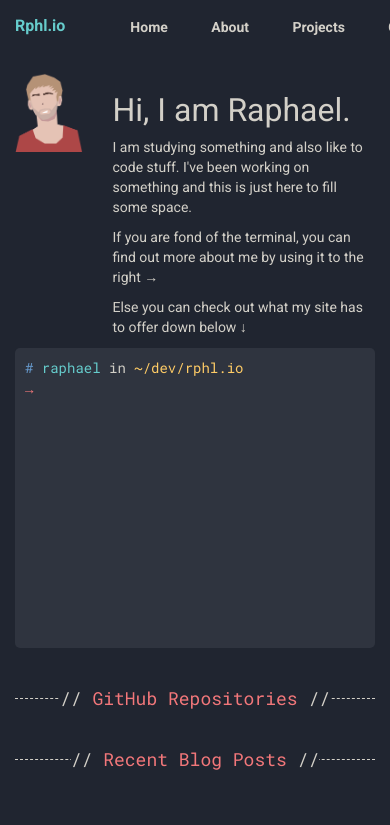
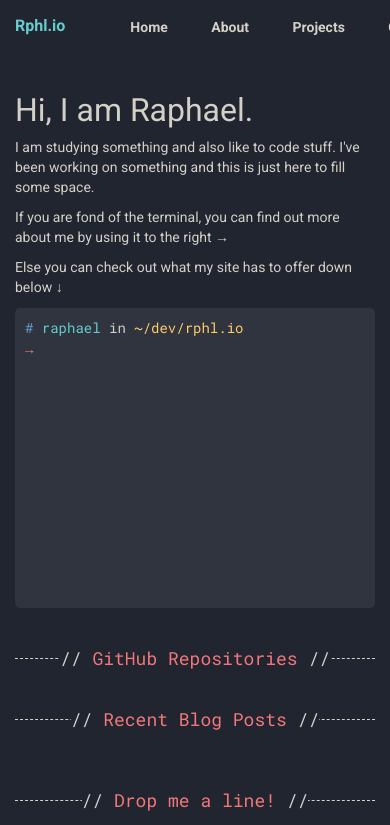
Before and after one commit to Algram/rphl.io, a website: page index.html in a window 390 px wide. Shown: the top 825 px of the page. Drawn offline with Linux system fonts and the light colour scheme; files that its build step writes are made by us from their sources; no server answers.

Commit message:
Mobile optimizations

```diff
--- a/index.html
+++ b/index.html
@@ -30,10 +30,10 @@
       </header>
     </div>
     <div class="row margin-bottom-xl">
-      <div class="col-xs-3 col-sm-3 col-md-3">
-        <img class="img-responsive" src="images/me.png" />
+      <div class="hidden-xs col-sm-3 col-md-3">
+        <img class="img-responsive avatar" src="images/me.png" />
       </div>
-      <div class="col-xs-9 col-sm-9 col-md-3">
+      <div class="col-xs-12 col-sm-9 col-md-3">
         <h1>Hi, I am Raphael.</h1>
         <p>I am studying something and also like to code stuff. I've been working on something and this is just here to fill some space.</p>
         <p>If you are fond of the terminal, you can find out more about me by using it to the right →</p>
--- a/stylesheets/style.scss
+++ b/stylesheets/style.scss
@@ -20,6 +20,10 @@ body {
   font-size: 16px;
   font-weight: bold;
   padding: 15px 15px 5px;
+}
+
+.avatar {
+  margin-top: 0px;
 }
 
 h1 {
```
Also changed, not shown: dist/style.css.
